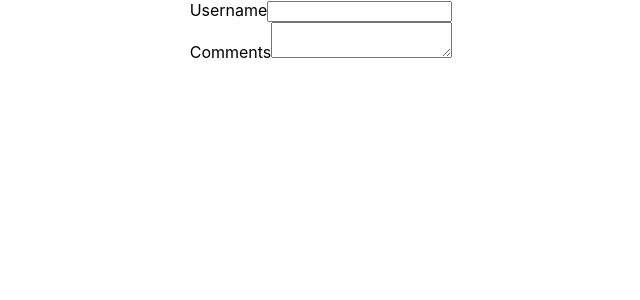
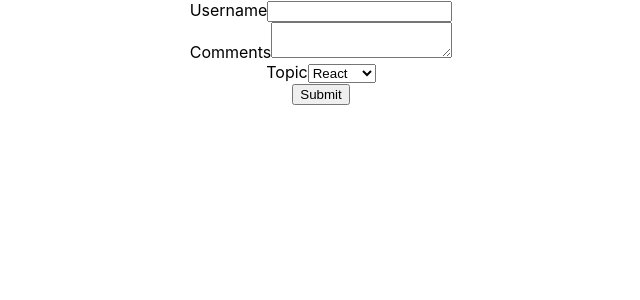
Before and after one commit to Dolma455/react_js, a React (Create React App) app: page / in a window 1280 px wide. Shown: the top 300 px of the page, without its empty margins (319-959 px from the left). Built offline with nearby package versions, Linux system fonts and the light colour scheme.

Commit message:
feat: Form Handling done

```diff
--- a/src/Form.js
+++ b/src/Form.js
@@ -6,7 +6,8 @@ export class Form extends Component {
 
       this.state = {
          username:'',
-         Comments:''
+         Ccomments:'',
+          topic:'react'
       }
     }
 
@@ -18,13 +19,24 @@ export class Form extends Component {
 
     handleCommentsChange=(event) =>{
         this.setState({
-            Comments: event.target.value
+            comments: event.target.value
         })
     }
+    handleTopicChange=(event) =>{
+      this.setState({
+          topic: event.target.value
+      })
+  }
+
+  handleSubmit=(event)=>{
+    alert(`${this.state.username} ${this.state.comments} ${this.state.topic}`)
+    event.preventDefault()
+  }
 
   render() {
+    const {username, comments, topic} = this.state
     return (
-      <form>
+      <form onSubmit={this.handleSubmit}>
         <div>
             <label>Username</label>
             <input type='text' value={this.state.username} onChange={this.handleUsernameChange} />
@@ -33,6 +45,15 @@ export class Form extends Component {
             <label>Comments</label>
             <textarea value={this.state.Comments} onChange={this.handleCommentsChange}></textarea>
         </div>
+        <div>
+          <label>Topic</label>
+          <select value={this.state.topic} onChange={this.handleTopicChange}>
+            <option value="react">React</option>
+            <option value="angular">Angular</option>
+            <option value="vue">Vue</option>
+          </select>
+        </div>
+        <button type="submit">Submit</button>
       </form>
     )
   }
```
